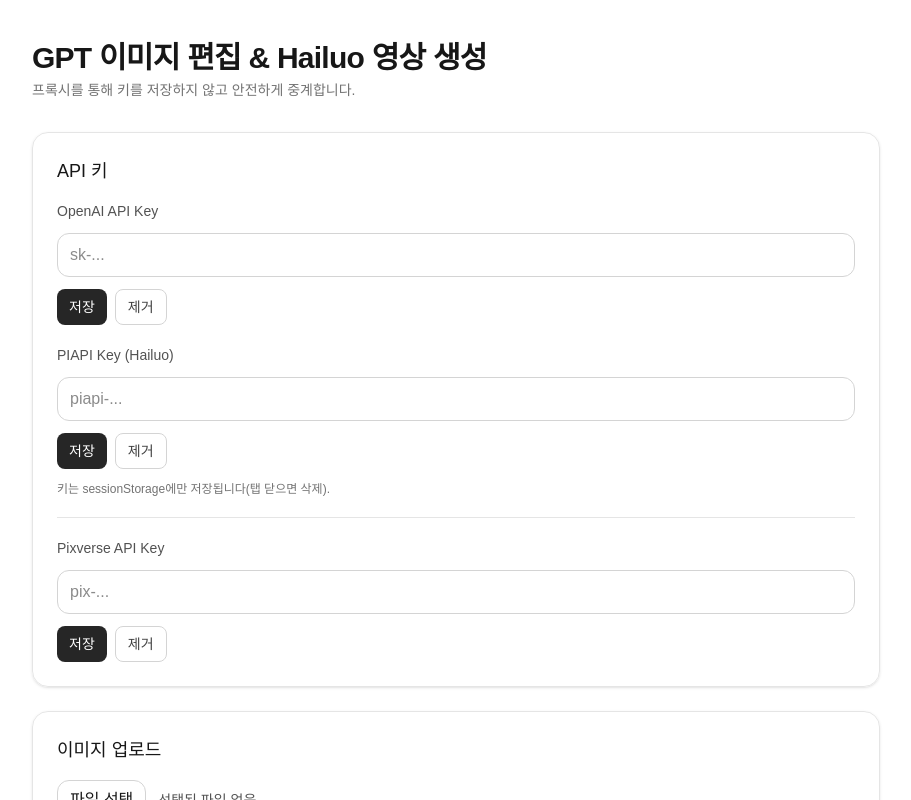
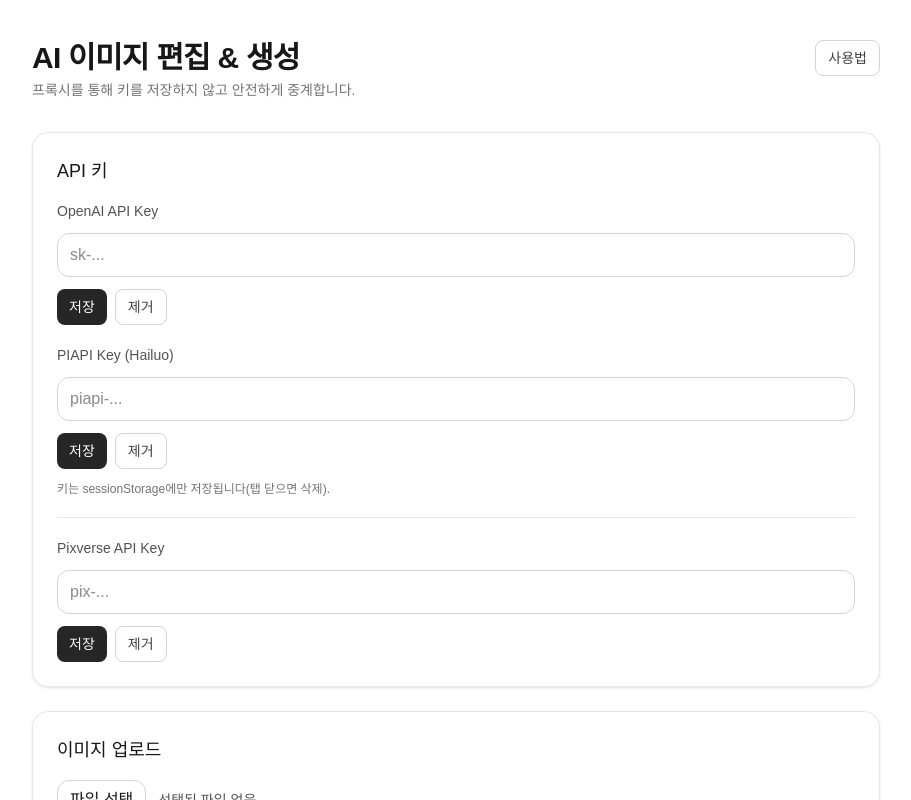
Before and after one commit to sinbumu/ai-image-generate-site, a Next.js app: page / in a window 1280 px wide. Shown: the top 800 px of the page, without its empty margins (184-1095 px from the left). Built offline with nearby package versions, Linux system fonts and the light colour scheme; no server answers.

Commit message:
Update index.tsx
완료 사항
최상단 제목을 “AI 이미지 편집 & 생성”으로 변경.
요청 히스토리 섹션의 “Hailuo” 라벨을 “Piapi”로 변경.
우상단 “사용법” 버튼 추가 → 클릭 시 간단 가이드 모달 표시.

```diff
--- a/pages/index.tsx
+++ b/pages/index.tsx
@@ -354,6 +354,7 @@ export default function Home() {
   const [pixCreOffset, setPixCreOffset] = useState(0)
   const [historyLoading, setHistoryLoading] = useState(false)
   const [modal, setModal] = useState<CreationItem | null>(null)
+  const [showHelp, setShowHelp] = useState(false)
 
   const formatKST = (s: string) =>
     new Intl.DateTimeFormat('ko-KR', {
@@ -838,9 +839,17 @@ export default function Home() {
 
   return (
     <div className="mx-auto max-w-4xl px-6 py-10 font-sans">
-      <div className="mb-8">
-        <h1 className="text-2xl sm:text-3xl font-semibold tracking-tight">GPT 이미지 편집 & Hailuo 영상 생성</h1>
-        <p className="text-sm text-neutral-500 dark:text-neutral-400 mt-1">프록시를 통해 키를 저장하지 않고 안전하게 중계합니다.</p>
+      <div className="mb-8 flex items-start justify-between">
+        <div>
+          <h1 className="text-2xl sm:text-3xl font-semibold tracking-tight">AI 이미지 편집 & 생성</h1>
+          <p className="text-sm text-neutral-500 dark:text-neutral-400 mt-1">프록시를 통해 키를 저장하지 않고 안전하게 중계합니다.</p>
+        </div>
+        <button
+          onClick={() => setShowHelp(true)}
+          className="h-9 px-3 rounded-lg border border-neutral-300 dark:border-neutral-700 text-sm text-neutral-700 dark:text-neutral-200 hover:bg-neutral-100 dark:hover:bg-neutral-800"
+        >
+          사용법
+        </button>
       </div>
 
       <section className="rounded-2xl border border-neutral-200 dark:border-neutral-800 bg-white/80 dark:bg-neutral-900/60 shadow-sm backdrop-blur p-5 sm:p-6 mb-6">
@@ -1463,7 +1472,7 @@ export default function Home() {
             </div>
           </div>
           <div>
-            <div className="text-sm font-semibold mb-2">Hailuo</div>
+            <div className="text-sm font-semibold mb-2">Piapi</div>
             <ul className="space-y-2 text-sm">
               {reqHailuo.map(item => (
                 <li key={`h-${item.id}`} className="rounded-lg border border-neutral-200 dark:border-neutral-800 p-3">
@@ -1646,6 +1655,27 @@ export default function Home() {
           </div>
         </div>
       )}
+      {showHelp && (
+        <div className="fixed inset-0 z-50 flex items-center justify-center bg-black/60 p-4" onClick={() => setShowHelp(false)}>
+          <div className="bg-white dark:bg-neutral-900 rounded-2xl max-w-2xl w-full p-4" onClick={(e) => e.stopPropagation()}>
+            <div className="flex justify-between items-center mb-3">
+              <div className="text-sm text-neutral-600 dark:text-neutral-300">사용법</div>
+              <button onClick={() => setShowHelp(false)} className="h-8 px-3 rounded border border-neutral-300 dark:border-neutral-700 text-sm">닫기</button>
+            </div>
+            <div className="text-sm space-y-3 text-neutral-700 dark:text-neutral-200">
+              <p>상단에 키를 저장하면 각 기능이 활성화됩니다.</p>
+              <ul className="list-disc pl-5 space-y-1">
+                <li>OpenAI: GPT 이미지 편집 — 다중 이미지, background/size/quality 지원</li>
+                <li>Piapi: 영상 생성 — i2v는 이미지 업로드 또는 URL 필요, 완료 후 저장</li>
+                <li>Pixverse: Transition과 Image→Video — 업로드로 img_id 확보 후 생성, 저장 시 메타데이터 포함</li>
+                <li>Nanobanana(Gemini): 텍스트 프롬프트(옵션: image_urls, output_format, aspect_ratio)로 이미지 생성</li>
+                <li>S3/R2 업로드: 개별 이미지 업로드 및 리스트 조회 가능</li>
+              </ul>
+              <p>저장 버튼은 중복 저장 방지를 위해 1회 비활성화됩니다. 필요 시 ‘비활성 해제’를 눌러 재저장할 수 있습니다.</p>
+            </div>
+          </div>
+        </div>
+      )}
     </div>
   )
 }
```
